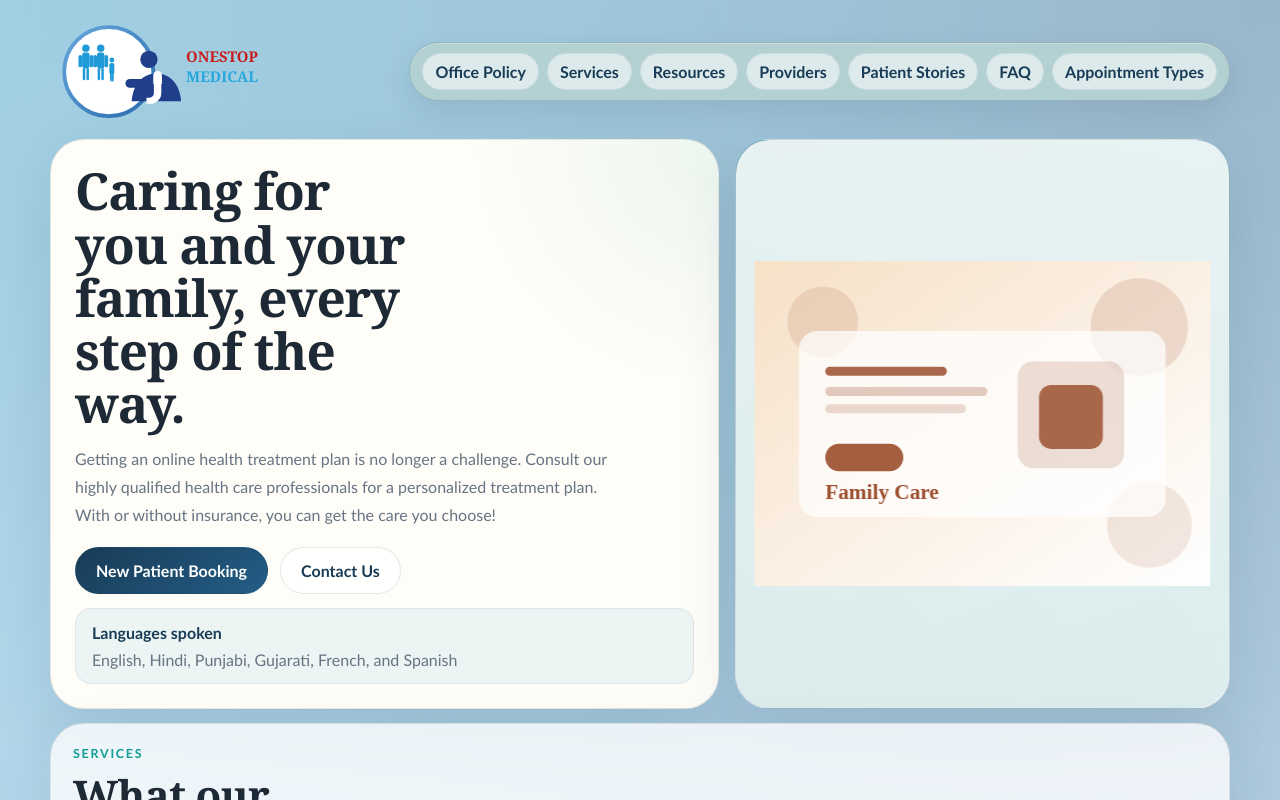
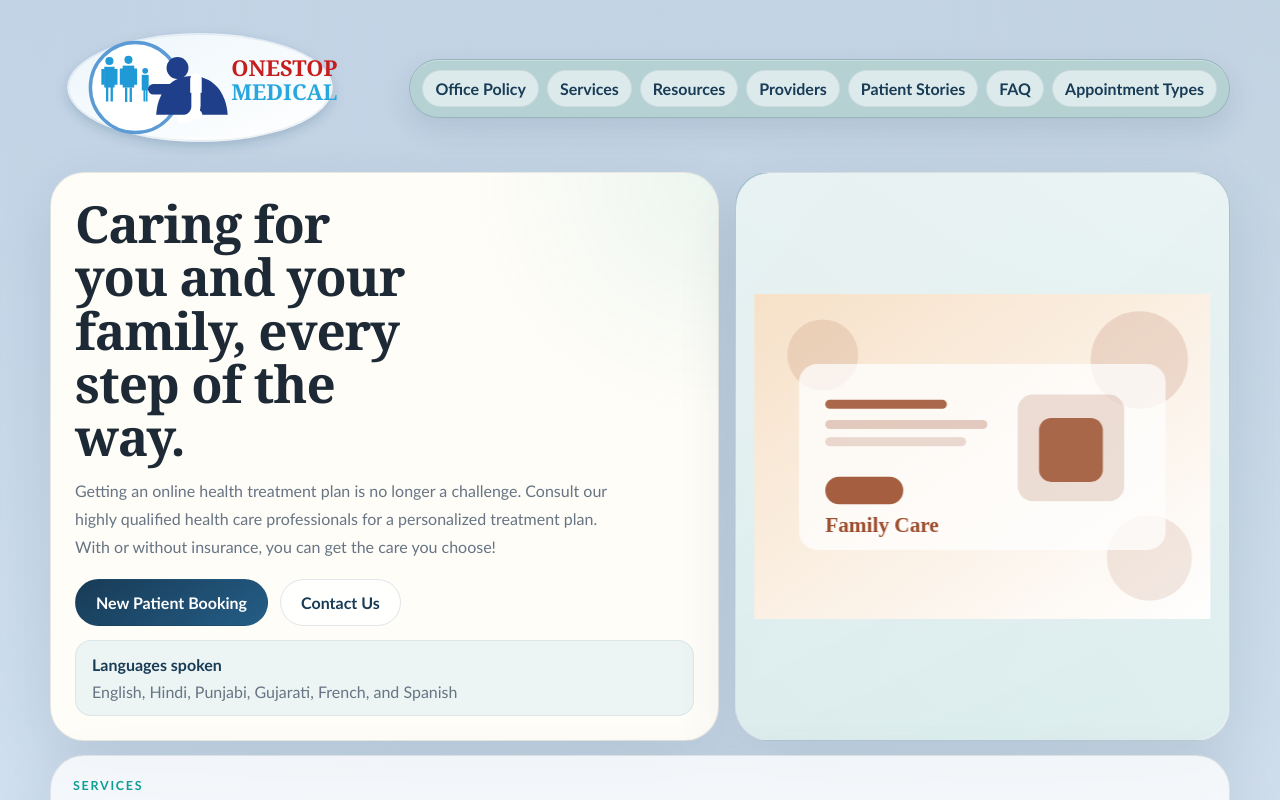
Before and after one commit to HitanshuPrajapati/1stopmedicalservices, a React (Vite) app: page / in a window 1280 px wide. Shown: the top 800 px of the page. Built offline with nearby package versions, Linux system fonts and the light colour scheme.

Commit message:
Refresh site background and logo

```diff
--- a/src/App.jsx
+++ b/src/App.jsx
@@ -406,43 +406,50 @@ function LogoMark() {
   return (
     <svg
       className="brand-logo"
-      viewBox="0 0 380 180"
+      viewBox="0 0 520 250"
       role="img"
       aria-label="OneStop Medical Services logo"
     >
       <defs>
-        <linearGradient id="logoRing" x1="0%" y1="0%" x2="100%" y2="100%">
-          <stop offset="0%" stopColor="#67a7dd" />
-          <stop offset="100%" stopColor="#2b6cb0" />
+        <linearGradient id="ovalShadow" x1="0%" y1="0%" x2="100%" y2="100%">
+          <stop offset="0%" stopColor="#edf6fb" />
+          <stop offset="100%" stopColor="#ffffff" />
         </linearGradient>
+        <filter id="logoSoftShadow" x="-20%" y="-20%" width="140%" height="140%">
+          <feDropShadow dx="0" dy="8" stdDeviation="10" floodColor="#183b56" floodOpacity="0.18" />
+        </filter>
       </defs>
-      <circle cx="95" cy="90" r="72" fill="#ffffff" stroke="url(#logoRing)" strokeWidth="6" />
-      <circle cx="58" cy="52" r="6" fill="#1f9ad7" />
-      <rect x="52" y="59" width="12" height="26" rx="4" fill="#1f9ad7" />
-      <rect x="46" y="63" width="6" height="20" rx="3" fill="#1f9ad7" />
-      <rect x="64" y="63" width="6" height="20" rx="3" fill="#1f9ad7" />
-      <rect x="53" y="84" width="4" height="20" rx="2" fill="#1f9ad7" />
-      <rect x="59" y="84" width="4" height="20" rx="2" fill="#1f9ad7" />
-      <circle cx="82" cy="52" r="6" fill="#1f9ad7" />
-      <rect x="76" y="59" width="12" height="26" rx="4" fill="#1f9ad7" />
-      <rect x="70" y="63" width="6" height="20" rx="3" fill="#1f9ad7" />
-      <rect x="88" y="63" width="6" height="20" rx="3" fill="#1f9ad7" />
-      <rect x="77" y="84" width="4" height="20" rx="2" fill="#1f9ad7" />
-      <rect x="83" y="84" width="4" height="20" rx="2" fill="#1f9ad7" />
-      <circle cx="100" cy="71" r="4" fill="#1f9ad7" />
-      <rect x="96" y="76" width="8" height="18" rx="3" fill="#1f9ad7" />
-      <rect x="97" y="92" width="3" height="14" rx="1.5" fill="#1f9ad7" />
-      <rect x="100" y="92" width="3" height="14" rx="1.5" fill="#1f9ad7" />
-      <circle cx="160" cy="70" r="14" fill="#1f3f8b" />
-      <path d="M132 138c2-28 18-45 40-45s38 17 40 45H132Z" fill="#1f3f8b" />
-      <rect x="122" y="102" width="48" height="14" rx="7" fill="#1f3f8b" />
-      <path d="M168 98h12v26c0 10-8 18-18 18h-6v-10h5c4 0 7-3 7-7V98Z" fill="#ffffff" />
-      <path d="M167 96c0-4 3-7 7-7s7 3 7 7v14h-14V96Z" fill="#ffffff" />
-      <circle cx="174" cy="129" r="5" fill="#ffffff" />
-      <text x="220" y="74" fill="#c81d1d" fontSize="24" fontWeight="700" fontFamily="Georgia, serif">
+      <ellipse cx="260" cy="124" rx="230" ry="94" fill="url(#ovalShadow)" filter="url(#logoSoftShadow)" />
+      <ellipse cx="260" cy="124" rx="228" ry="92" fill="none" stroke="rgba(24,59,86,0.08)" strokeWidth="2" />
+
+      <circle cx="148" cy="124" r="78" fill="#ffffff" stroke="#5b9bd5" strokeWidth="6" />
+
+      <circle cx="103" cy="78" r="7" fill="#1f9ad7" />
+      <path d="M94 88h18v36H94z" fill="#1f9ad7" rx="4" />
+      <path d="M89 92h6v27h-6zM111 92h6v27h-6z" fill="#1f9ad7" />
+      <path d="M97 123h4v25h-4zM105 123h4v25h-4z" fill="#1f9ad7" />
+
+      <circle cx="136" cy="76" r="7" fill="#1f9ad7" />
+      <path d="M126 86h20v38h-20z" fill="#1f9ad7" rx="4" />
+      <path d="M121 91h6v28h-6zM145 91h6v28h-6z" fill="#1f9ad7" />
+      <path d="M130 124h4v25h-4zM138 124h4v25h-4z" fill="#1f9ad7" />
+
+      <circle cx="165" cy="95" r="5" fill="#1f9ad7" />
+      <path d="M159 102h12v27h-12z" fill="#1f9ad7" rx="4" />
+      <path d="M162 127h3v21h-3zM166 127h3v21h-3z" fill="#1f9ad7" />
+
+      <circle cx="221" cy="90" r="19" fill="#1f3f8b" />
+      <path d="M184 171c3-42 28-67 62-67s59 25 62 67H184Z" fill="#1f3f8b" />
+      <rect x="170" y="118" width="77" height="18" rx="9" fill="#1f3f8b" />
+      <path d="M245 113h16v42c0 17-13 30-30 30h-9v-13h8c8 0 15-7 15-15v-44Z" fill="#ffffff" />
+      <path d="M243 110c0-6 5-11 10-11s10 5 10 11v23h-20V110Z" fill="#ffffff" />
+      <path d="M253 112h6v53h-6z" fill="#ffffff" />
+      <circle cx="256" cy="171" r="8" fill="#ffffff" />
+
+      <text x="314" y="104" fill="#c81d1d" fontSize="38" fontWeight="700" fontFamily="Georgia, serif">
         ONESTOP
       </text>
-      <text x="220" y="106" fill="#28a7df" fontSize="24" fontWeight="700" fontFamily="Georgia, serif">
+      <text x="314" y="146" fill="#28a7df" fontSize="38" fontWeight="700" fontFamily="Georgia, serif">
         MEDICAL
       </text>
     </svg>
--- a/src/styles.css
+++ b/src/styles.css
@@ -29,9 +29,9 @@ body {
   font-family: "Trebuchet MS", "Segoe UI", sans-serif;
   color: var(--ink);
   background:
-    radial-gradient(circle at top left, rgba(86, 181, 204, 0.3), transparent 34%),
-    radial-gradient(circle at top right, rgba(24, 59, 86, 0.24), transparent 35%),
-    linear-gradient(180deg, #c4def0 0%, #b1d0e6 100%);
+    radial-gradient(circle at top left, rgba(83, 123, 168, 0.18), transparent 34%),
+    radial-gradient(circle at top right, rgba(24, 59, 86, 0.12), transparent 36%),
+    linear-gradient(180deg, rgba(219, 232, 245, 0.96) 0%, rgba(205, 223, 240, 0.94) 100%);
 }
 
 a {
@@ -69,7 +69,7 @@ a {
 }
 
 .brand-logo {
-  width: 235px;
+  width: 300px;
   max-width: 100%;
   height: auto;
   display: block;
```
